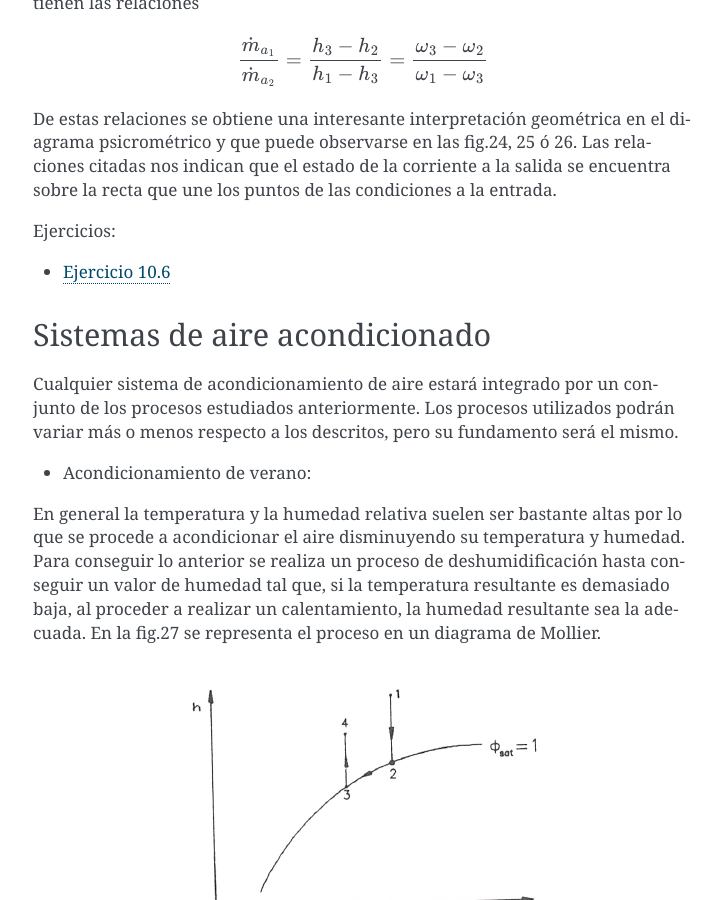
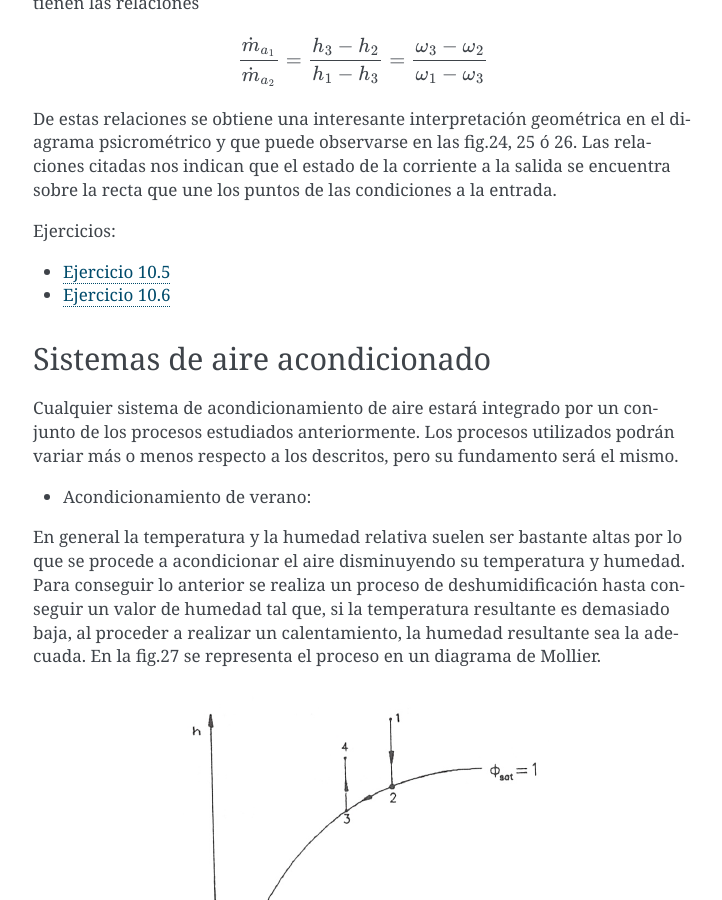
Before and after one commit to mantielero/termodinamica, a Sphinx documentation site: the page built from source/vapores_acondicionamiento.rst, in a window 1280 px wide and 900 px high, scrolled down 21299 px. Shown: the whole window, without its empty margins (387-1109 px from the left). Built offline with Sphinx 7.4.7, drawn with Linux system fonts in a browser that asks for light colours; pages that are not in the unit, such as notebooks, are missing from menus.

Commit message:
Update vapores_acondicionamiento.rst

```diff
--- a/source/vapores_acondicionamiento.rst
+++ b/source/vapores_acondicionamiento.rst
@@ -696,6 +696,7 @@ De estas relaciones se obtiene una interesante interpretación geométrica en el
    :maxdepth: 1
    :caption: Ejercicios:
 
+   vapores_acondicionamiento_ex10_5
    vapores_acondicionamiento_ex10_6
 
 
```
